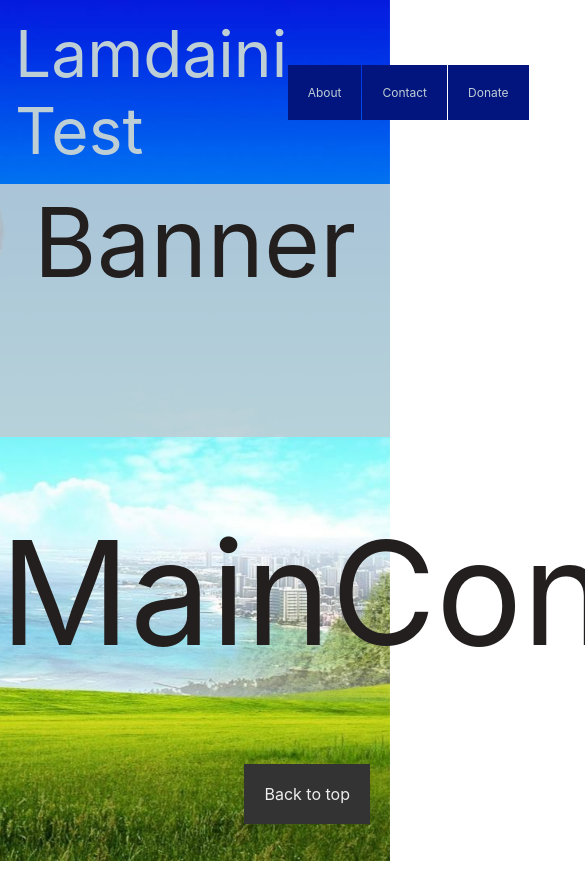
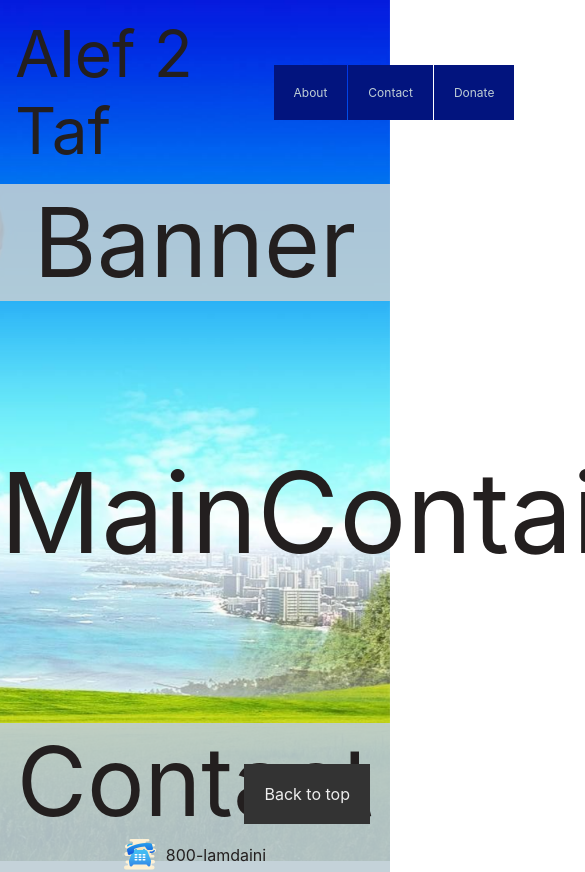
Before and after one commit to MosheSommers/lamdaini, a React (Create React App) app: page / in a window 390 px wide. Shown: the top 872 px of the page, 585 px wide, since content can reach past the window. Built offline with nearby package versions, Linux system fonts and the light colour scheme.

Commit message:
New name and some responsive stuff

```diff
--- a/src/components/Banner.tsx
+++ b/src/components/Banner.tsx
@@ -9,7 +9,6 @@ export const Banner = () => (
 
 const S = {
     bannerContainer:() => css`
-        height:30vh;
         background-color:hsla(199, 21%, 79%, 0.9);
     `,
     bannerText:() => css`
--- a/src/components/Footer.tsx
+++ b/src/components/Footer.tsx
@@ -3,16 +3,13 @@ import { css } from "emotion";
 
 export class Footer extends React.Component{
     render(){
-        return<div className={S.footer()}>
+        return<div>
                     <div className={S.footerText()}>Footer</div>
                 </div>;
     }
 }
 
 const S = {
-    footer:()=> css`
-        height:20vh;
-    `,
     footerText:() => css`
     font-size: 9em;
     margin: auto;
--- a/src/components/Header.tsx
+++ b/src/components/Header.tsx
@@ -7,10 +7,11 @@ export class Header extends React.Component{
     render(){
         return(
             <div id='top' className={S.header()}>
-                <div className={S.headerText()}>Lamdaini Test</div>
+                <div className={S.headerText(false)}>Alef 2 Taf</div>
                 <Link className={S.menuLink()} smooth={true} to="about">About</Link>
                 <Link className={S.menuLink()}  smooth={true}  to="contact">Contact</Link>
                 <div className={S.menuLink()}   onClick={ () => window.open("https://www.paypal.com/cgi-bin/webscr?cmd=_donations&business=PQESWX2BA2Y66&currency_code=USD&source=url")}>Donate</div>
+                <div className={S.headerText(true)}>א - ת</div>
                 <Link className={S.backToTop()}  smooth={true}  to="top">Back to top</Link>
             </div>
         )
@@ -22,12 +23,14 @@ const S = {
         display:flex;
         padding:10px;
         `,
-    headerText:() => css`
+    headerText:(right:boolean) => css`
         font-size: 4em;
         text-align: left;
         margin: 5px;
-        color: hsl(199, 21%, 79%);
-        margin-right:auto;
+        color: #231f1f;
+        margin-${right ? `left`: `right`}:auto;
+        min-width: 258px;
+        text-align: ${!right ? `left`: `right`};
     `,
     menuLink:()=>css`
         padding:20px;
--- a/src/components/MainContainer.tsx
+++ b/src/components/MainContainer.tsx
@@ -14,12 +14,12 @@ export class MainContainer extends React.Component{
 
 const S = {
     mainContainer:() => css`
-        height:80vh;
+        max-height:50vh;
     `,
     containerText:() => css`
-        font-size: 9em;
+        font-size: 7em;
         margin: auto;
-        line-height: 80vw;
+        line-height: 50vh;
         color: #231f1f;
     `
 
```
